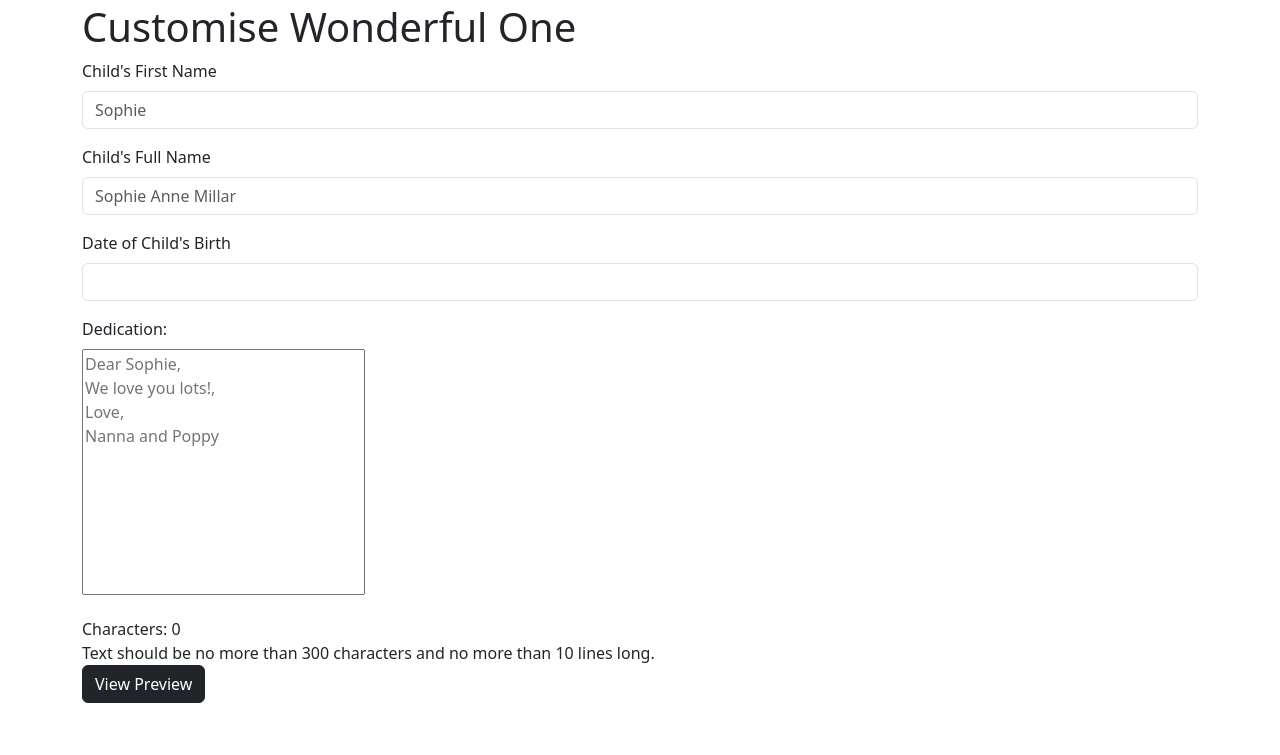
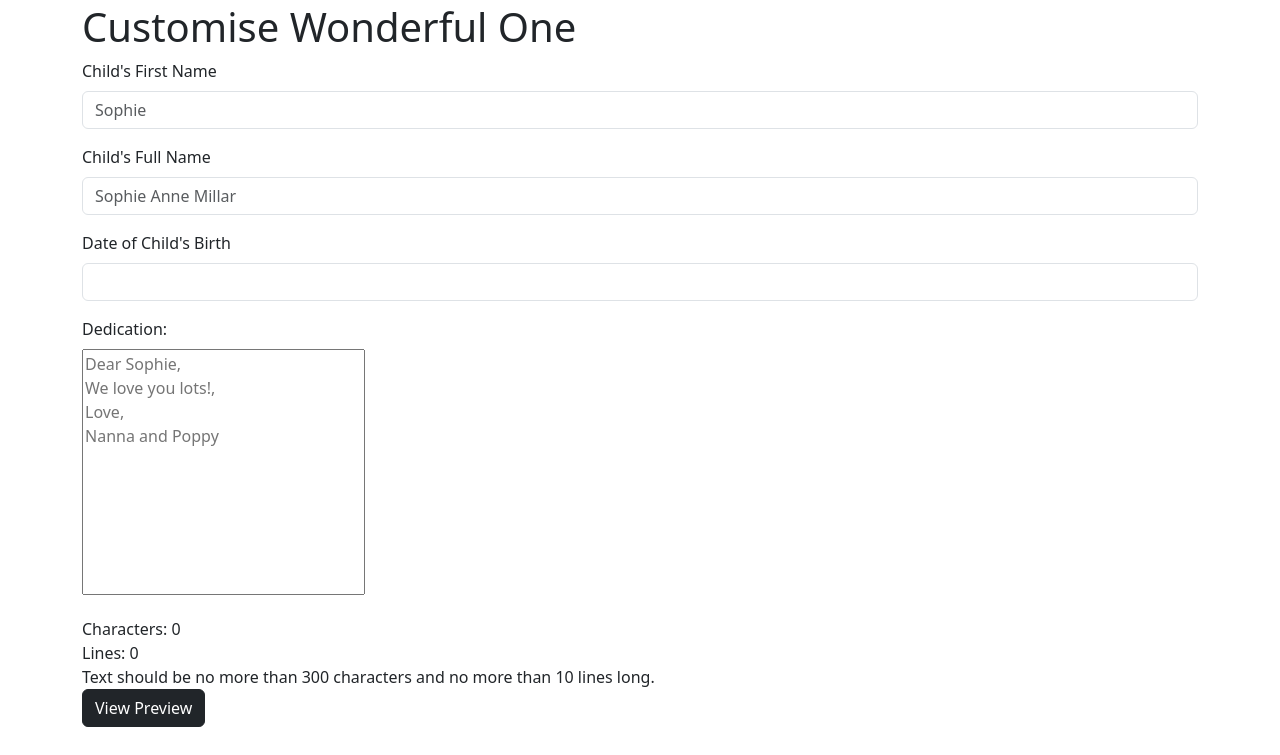
Before and after one commit to Niels-Bored/Book-Maker, a Flask app: page /form/ in a window 1280 px wide. Shown: the part 45-800 px from the top of the page. Run offline with Flask 2, Linux system fonts and the light colour scheme.

Commit message:
Update form.html

```diff
--- a/templates/form.html
+++ b/templates/form.html
@@ -33,6 +33,7 @@ Love,
 Nanna and Poppy'></textarea>
         </div>
         <div>Characters: <span id="charCount">0</span></div>
+        <div>Lines: <span id="lineCount">0</span></div>
 Text should be no more than 300 characters and no more than 10 lines long.
        <div class="mb-3">
             <button type="submit" class="btn btn-dark">View Preview</button>
```
